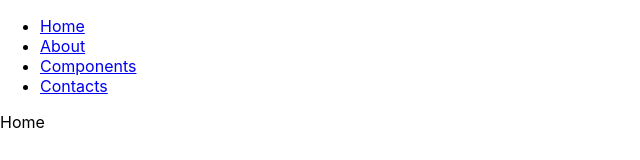
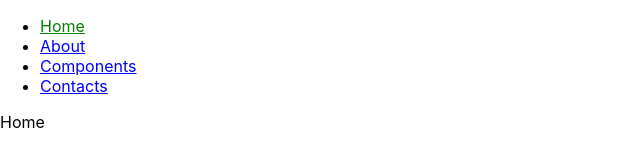
Before and after one commit to pecourses/pe2023-1-react-app, a React (Create React App) app: page / in a window 1280 px wide. Shown: the top 160 px of the page, without its empty margins (0-640 px from the left). Built offline with nearby package versions, Linux system fonts and the light colour scheme.

Commit message:
Add NavLink

```diff
--- a/src/App.js
+++ b/src/App.js
@@ -6,6 +6,7 @@ import {
   Switch,
   Route,
   Link,
+  NavLink,
   useHistory,
   useRouteMatch,
 } from 'react-router-dom';
@@ -15,23 +16,32 @@ import {
 // 3 BrowserRouter в Switch шукає Route з path, як у location (тобто як у обраного Link) і
 // 4 виводить компонент із пропа children або component
 
-// Додати навігацію для Contacts і Components
+const navLinkStyle = isActive => ({ color: isActive ? 'green' : 'blue' });
+
 function App() {
   return (
     <Router>
       <nav>
         <ul>
           <li>
-            <Link to="/">Home</Link>
+            <NavLink style={navLinkStyle} to="/">
+              Home
+            </NavLink>
           </li>
           <li>
-            <Link to="/about">About</Link>
+            <NavLink style={navLinkStyle} to="/about">
+              About
+            </NavLink>
           </li>
           <li>
-            <Link to="/components">Components</Link>
+            <NavLink style={navLinkStyle} to="/components">
+              Components
+            </NavLink>
           </li>
           <li>
-            <Link to="/contacts">Contacts</Link>
+            <NavLink style={navLinkStyle} to="/contacts">
+              Contacts
+            </NavLink>
           </li>
         </ul>
       </nav>
@@ -62,8 +72,6 @@ function Home() {
   return <div>Home</div>;
 }
 
-// /components/counter
-// /components/user
 function Components() {
   const { url, path } = useRouteMatch();
 
```
